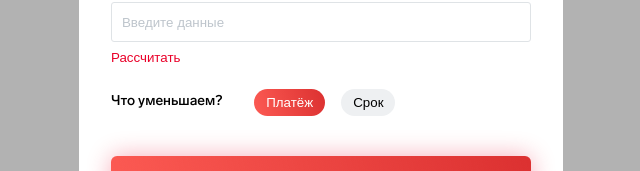
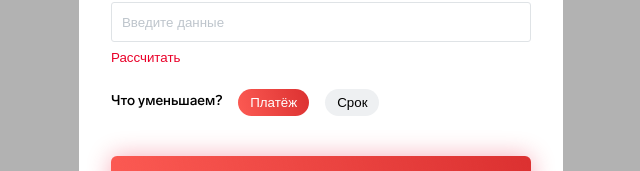
Before and after one commit to a413x/tax-deduction, a Vue app: page / in a window 1280 px wide. Both pictures are taken after a click on the button "Налоговый вычет". Shown: the part 388-559 px from the top of the page, without its empty margins (319-959 px from the left). Built offline with nearby package versions, Linux system fonts and the light colour scheme.

Commit message:
Adjust tag and tag group styles

```diff
--- a/src/components/Tag.vue
+++ b/src/components/Tag.vue
@@ -25,13 +25,17 @@ export default {
   border: none;
   color: white;
   cursor: pointer;
+  &:active{
+    background: $gradient-red;
+    color: white;
+  }
+}
+.tag_not-active{
+  background: #EEF0F2;
+  color: black;
   &:hover{
     background: $gray800;
     color: black;
   }
 }
-.tag_not-active{
-  background: #EEF0F2;
-  color: black;
-}
 </style>
--- a/src/components/TagGroup.vue
+++ b/src/components/TagGroup.vue
@@ -30,7 +30,7 @@ export default {
 </script>
 
 <style lang="scss" scoped>
-.tag-group__tag{
-  margin-left: 16px;
+.tag-group__tag:not(:last-child){
+  margin-right: 16px;
 }
 </style>
```
